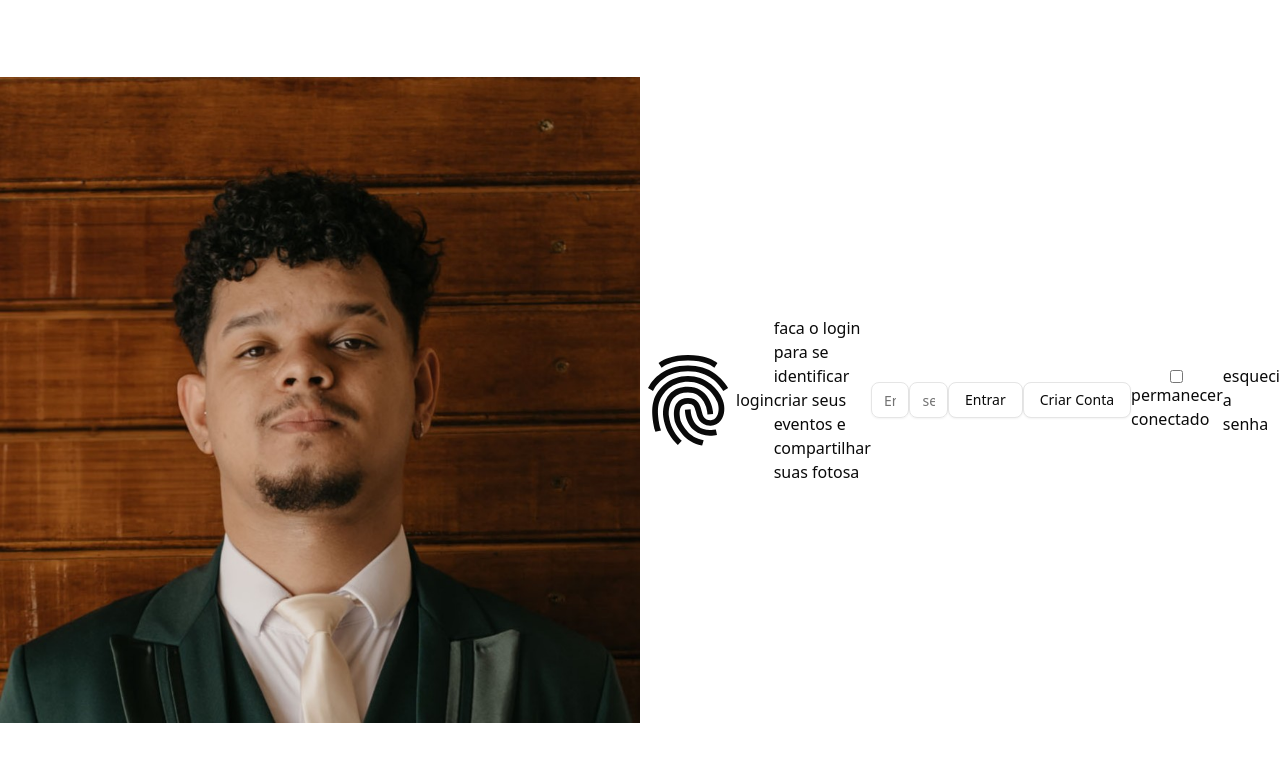
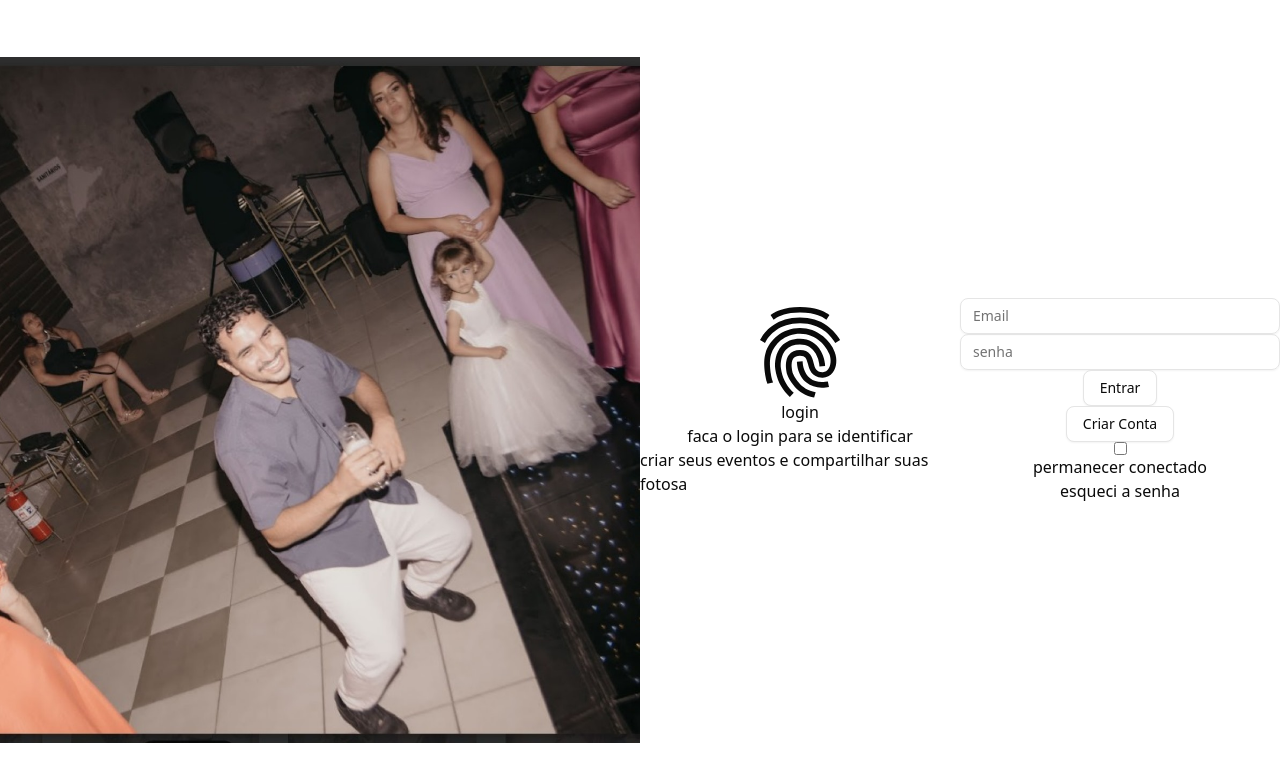
Before and after one commit to victoralmeida1408/GammingHub, a React (Vite) app: page / in a window 1280 px wide. Shown: the top 782 px of the page. Built offline with nearby package versions, Linux system fonts and the light colour scheme.

Commit message:
change photo login

```diff
--- a/src/login.tsx
+++ b/src/login.tsx
@@ -1,36 +1,44 @@
 import { Button } from "@/components/ui/button";
 import { Input } from "@/components/ui/input";
 import { IoFingerPrintSharp } from "react-icons/io5";
-import imagemfundo from './assets/img/avatar.jpg';
+import imagemfundo from './assets/img/thi-login.jpg';
 
 function Login() {
     return (
     <><div className="flex h-screen">
         <div className="flex-1 flex items-center justify-left">
-        <img src={imagemfundo} alt="" width={1000} height={1000}></img>
+            <img src={imagemfundo} alt="" width={1000} height={1000}></img>
        </div>
 
        <div className="flex-1 flex items-center justify-center">
 
-       <i> <IoFingerPrintSharp size={96}/>  </i>
+       <div className="flex flex-col items-center justify-start w-full">
+          <i> <IoFingerPrintSharp size={96}/>  </i>
         <p>login</p>
-        <span> faca o login para se identificar criar seus eventos e compartilhar suas fotosa </span>
+        <span> faca o login para se identificar </span>
+        <span>
+             criar seus eventos e compartilhar suas fotosa </span>
+        </div>
 
+    <div className="flex flex-col items-center justify-start w-full">
+       <div className="flex flex-col items-center justify-start w-full">
         <Input type="email" id="email" required placeholder="Email"></Input>
         <Input type="password" id="password" required placeholder="senha"></Input>
-        <div className="container" style={{ display: 'flex', flexDirection: 'column', alignItems: 'center' }}>
+
+        </div>
+        <div className="flex flex-col items-center justify-start w-full">
         <Button variant="outline">Entrar</Button>
         </div>
-        <div className="container" style={{ display: 'flex', flexDirection: 'column', alignItems: 'center' }}>
+       <div className="flex flex-col items-center justify-start w-full">
         <Button variant="outline">Criar Conta</Button>
         </div>
-        <div className="container" style={{ display: 'flex', flexDirection: 'column', alignItems: 'center' }}>
+        <div className="flex flex-col items-center justify-start w-full">
         <input type="checkbox" />
         <label>permanecer conectado</label>
         </div>
         <a className="container" style={{ display: 'flex', flexDirection: 'column', alignItems: 'center' }} href="#">esqueci a senha</a>
         </div>
-
+        </div>
 
         </div>
     </>
```
Also changed, not shown: src/assets/img/imagem de fundo.JPG (deleted), src/assets/img/thi-login.jpg (added).
